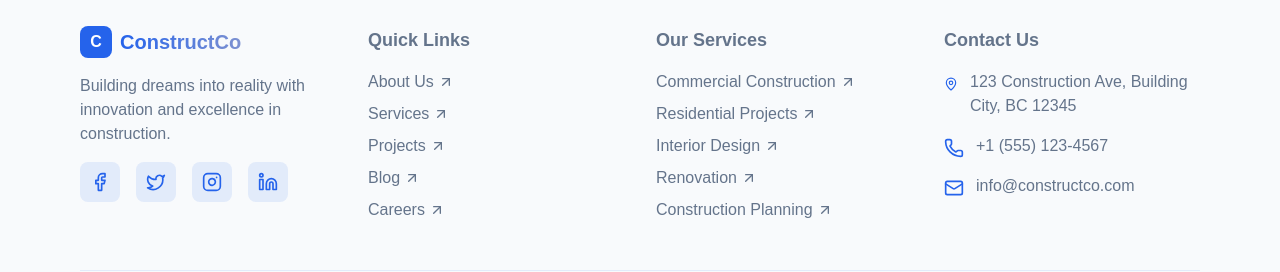
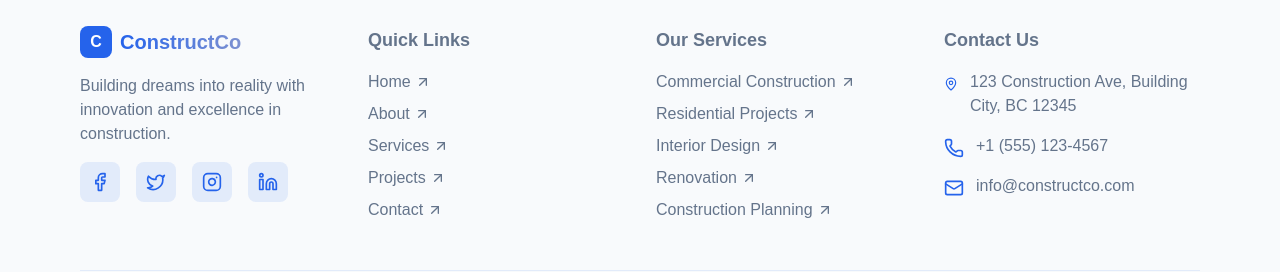
Before and after one commit to David-t-moses/construction, a Next.js app: page / in a window 1280 px wide. Shown: the part 4430-4702 px from the top of the page. Built offline with nearby package versions, Linux system fonts and the light colour scheme.

Commit message:
first commit

```diff
--- a/components/Footer.tsx
+++ b/components/Footer.tsx
@@ -54,11 +54,11 @@ export default function Footer() {
               Quick Links
             </h3>
             <ul className="space-y-2">
-              {["About Us", "Services", "Projects", "Blog", "Careers"].map(
+              {["Home", "About", "Services", "Projects", "Contact"].map(
                 (item) => (
                   <motion.li key={item} whileHover={{ x: 5 }}>
                     <Link
-                      href="#"
+                      href={`/${item.toLowerCase()}`}
                       className="text-text-light hover:text-primary flex items-center space-x-1"
                     >
                       <span>{item}</span>
--- a/components/Navbar.tsx
+++ b/components/Navbar.tsx
@@ -104,6 +104,7 @@ export default function Navbar() {
             <motion.div key={item.name} whileTap={{ scale: 0.95 }}>
               <Link
                 href={item.href}
+                onClick={() => setIsOpen(false)}
                 className="flex items-center space-x-4 p-3 rounded-lg hover:bg-primary/10 text-text hover:text-primary focus:text-primary focus:font-semibold  transition-all"
               >
                 <item.icon className="w-5 h-5" />
```
